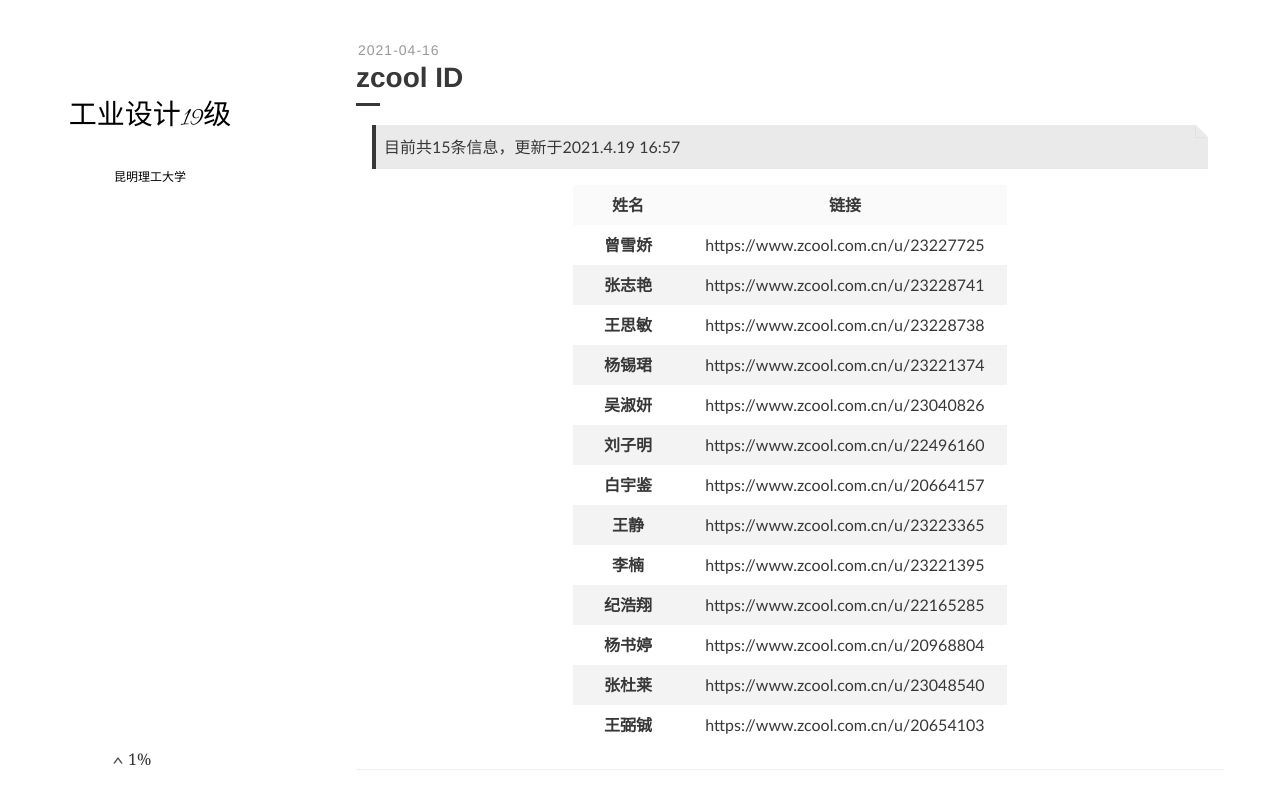
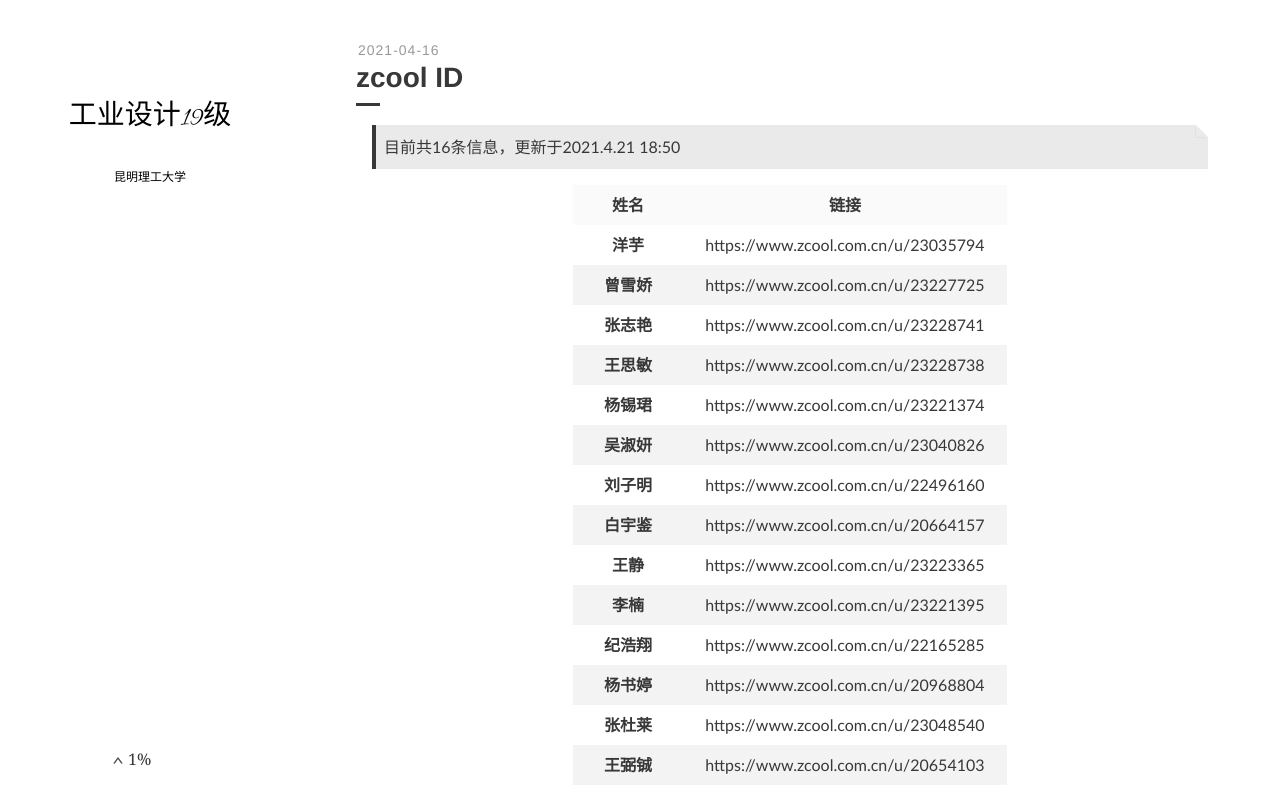
Before and after one commit to strincake/kustid, a plain HTML site: page index.html in a window 1280 px wide. Shown: the top 800 px of the page. Drawn offline with nearby package versions, Linux system fonts and the light colour scheme.

Commit message:
Site updated: 2021-04-21 18:52:04

```diff
--- a/index.html
+++ b/index.html
@@ -149,7 +149,7 @@
 
 
           <blockquote>
-<p>目前共15条信息，更新于2021.4.19 16:57</p>
+<p>目前共16条信息，更新于2021.4.21 18:50</p>
 </blockquote>
 <table>
 <thead>
@@ -159,6 +159,10 @@
 </tr>
 </thead>
 <tbody><tr>
+<td align="center"><strong>洋芋</strong></td>
+<td align="center"><a target="_blank" rel="noopener" href="https://www.zcool.com.cn/u/23035794">https://www.zcool.com.cn/u/23035794</a></td>
+</tr>
+<tr>
 <td align="center"><strong>曾雪娇</strong></td>
 <td align="center"><a target="_blank" rel="noopener" href="https://www.zcool.com.cn/u/23227725">https://www.zcool.com.cn/u/23227725</a></td>
 </tr>
```
Also changed, not shown: archives/2021/04/index.html (+5 -1 lines), archives/2021/index.html (+5 -1 lines), archives/index.html (+5 -1 lines), zcool-id/index.html (+5 -1 lines).
